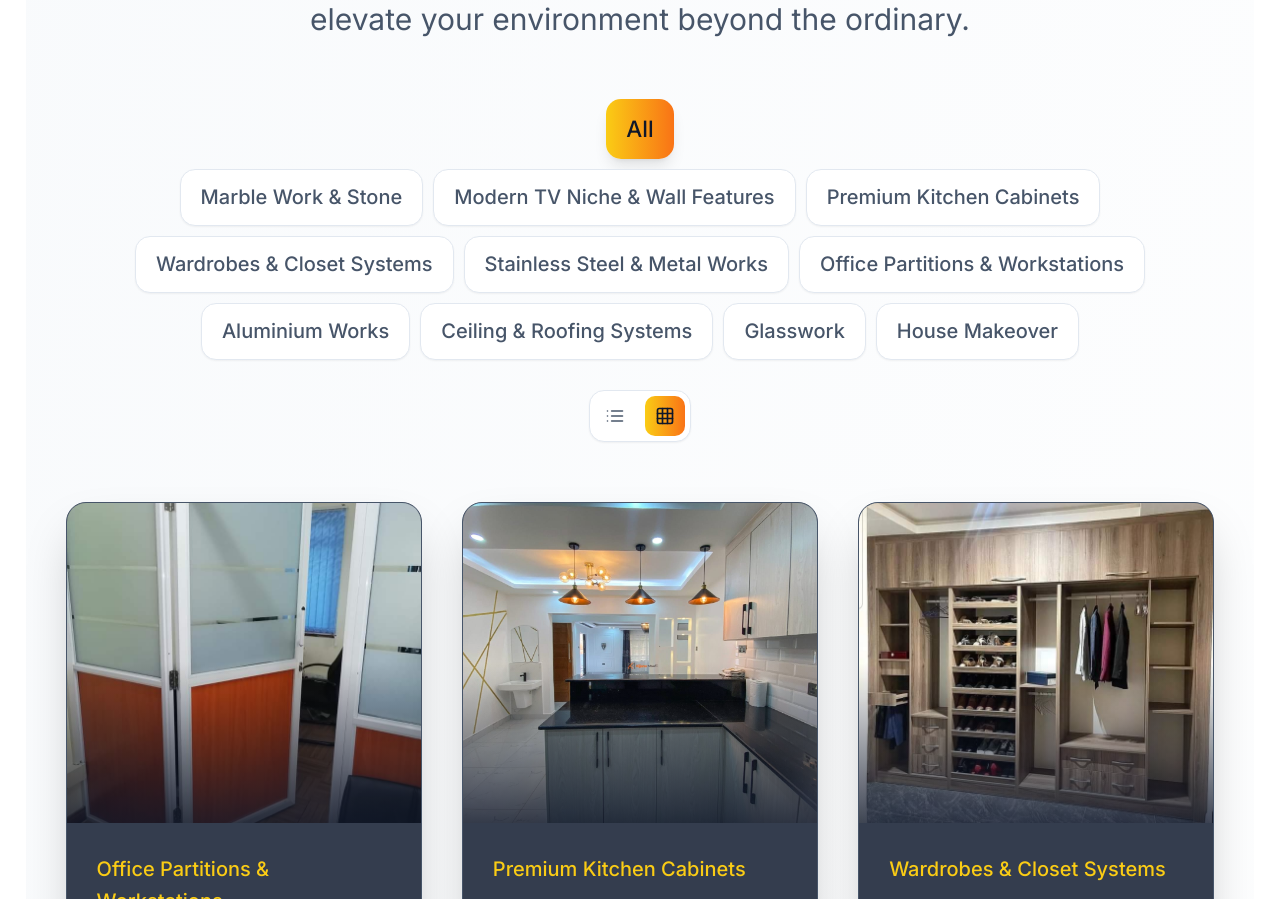
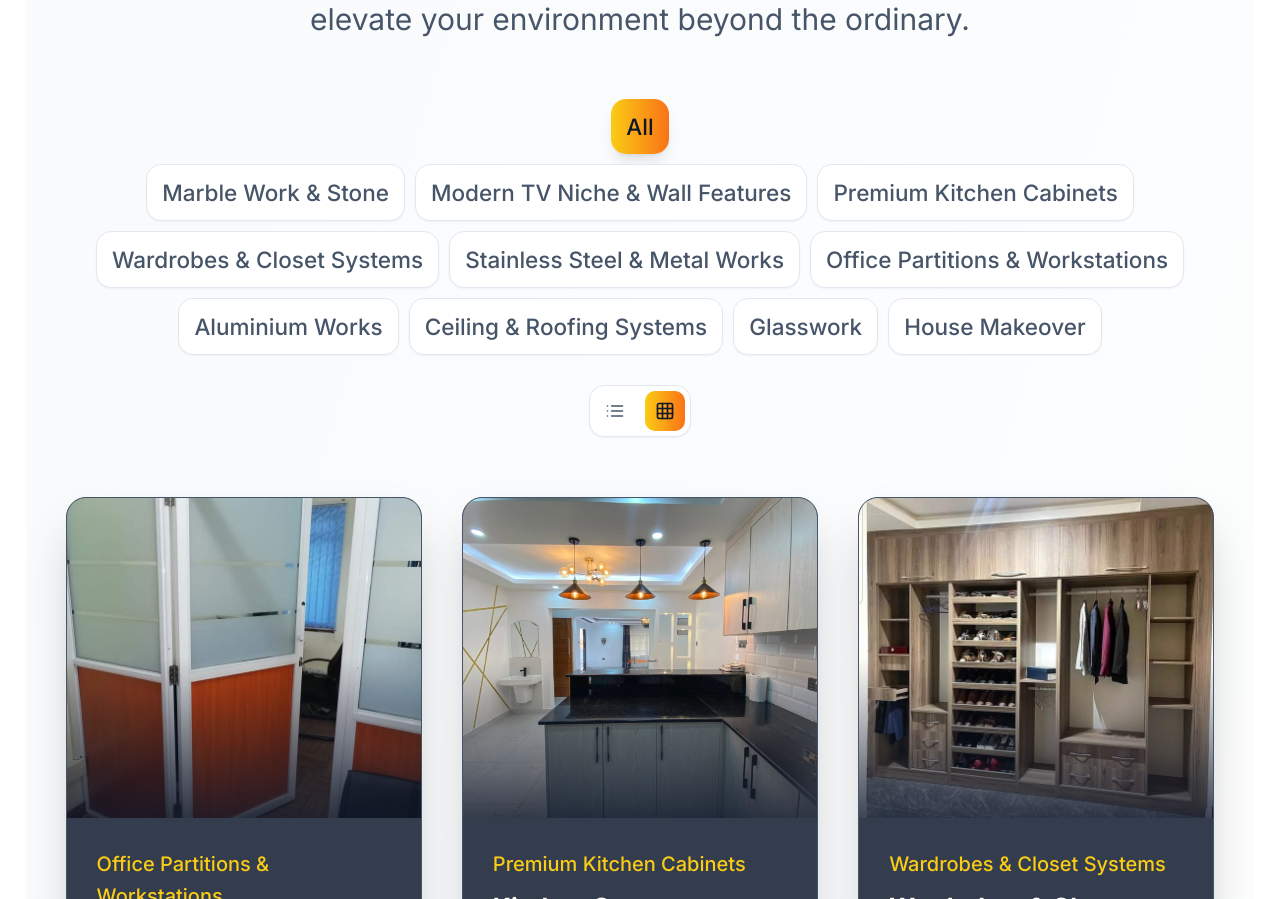
Before and after one commit to kevwasonga/K_Builders, a React (Vite) app: page / in a window 1280 px wide. Shown: the part 2926-3825 px from the top of the page. Built offline with nearby package versions, Linux system fonts and the light colour scheme.

Commit message:
Make category buttons flex-wrap on tablet+ screens, 2-column grid only on mobile

```diff
--- a/src/components/Projects.tsx
+++ b/src/components/Projects.tsx
@@ -626,9 +626,10 @@ function Projects() {
 
           {/* Filter Buttons */}
           <div className="mt-6 sm:mt-8 md:mt-12 max-w-5xl mx-auto">
+            <div className="flex flex-wrap justify-center gap-2">
               <button
                 onClick={() => setActiveFilter('All')}
-              className={`w-full tablet:w-auto px-2 py-1.5 text-[10px] xs:text-xs sm:px-3 sm:py-2 sm:text-sm md:px-4 md:py-2.5 md:text-base lg:text-lg rounded-lg sm:rounded-xl font-medium transition-all duration-300 whitespace-nowrap mb-2 ${
+                className={`w-full tablet:w-auto px-2 py-1.5 text-[10px] xs:text-xs tablet:px-3 tablet:py-2 tablet:text-sm md:px-4 md:py-2.5 md:text-base lg:text-lg rounded-lg tablet:rounded-xl font-medium transition-all duration-300 whitespace-nowrap mb-2 tablet:mb-0 ${
                   activeFilter === 'All'
                     ? 'bg-gradient-to-r from-yellow-400 to-orange-500 text-slate-900 shadow-lg'
                     : 'bg-white text-slate-600 hover:bg-slate-50 border border-slate-200 shadow-sm'
@@ -636,12 +637,13 @@ function Projects() {
               >
                 All
               </button>
-            <div className="grid grid-cols-2 tablet:flex tablet:flex-wrap justify-center gap-2 mt-2 tablet:mt-0">
+            </div>
+            <div className="grid grid-cols-2 tablet:flex tablet:flex-wrap justify-center gap-2 mt-2 tablet:mt-2">
               {categories.slice(1).map((category) => (
                 <button
                   key={category}
                   onClick={() => setActiveFilter(category)}
-                  className={`px-2 py-1.5 text-[9px] xs:text-[10px] sm:px-3 sm:py-2 sm:text-xs md:px-4 md:py-2.5 md:text-sm lg:text-base rounded-lg sm:rounded-xl font-medium transition-all duration-300 whitespace-nowrap overflow-hidden text-ellipsis ${
+                  className={`px-2 py-1.5 text-[9px] xs:text-[10px] tablet:px-3 tablet:py-2 tablet:text-sm md:px-4 md:py-2.5 md:text-base lg:text-lg rounded-lg tablet:rounded-xl font-medium transition-all duration-300 whitespace-nowrap overflow-hidden text-ellipsis ${
                     activeFilter === category
                       ? 'bg-gradient-to-r from-yellow-400 to-orange-500 text-slate-900 shadow-lg'
                       : 'bg-white text-slate-600 hover:bg-slate-50 border border-slate-200 shadow-sm'
```
Lines whose indentation alone changed are shown as unchanged.
